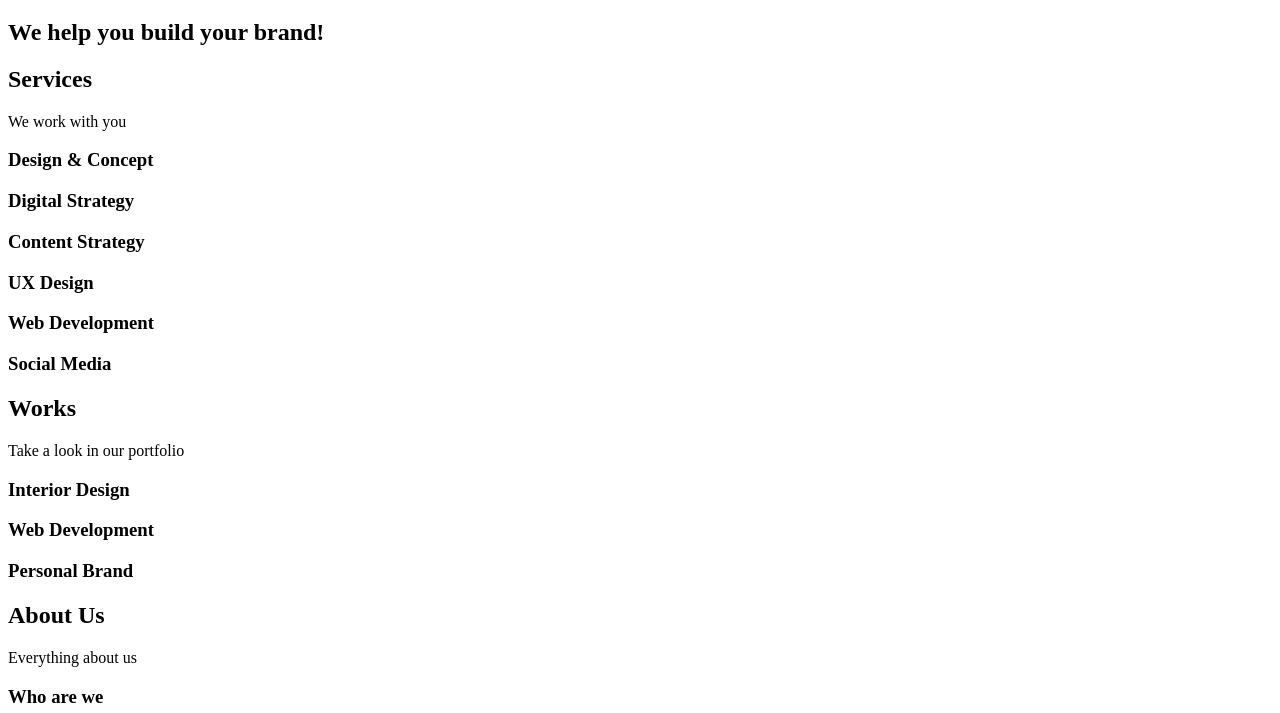
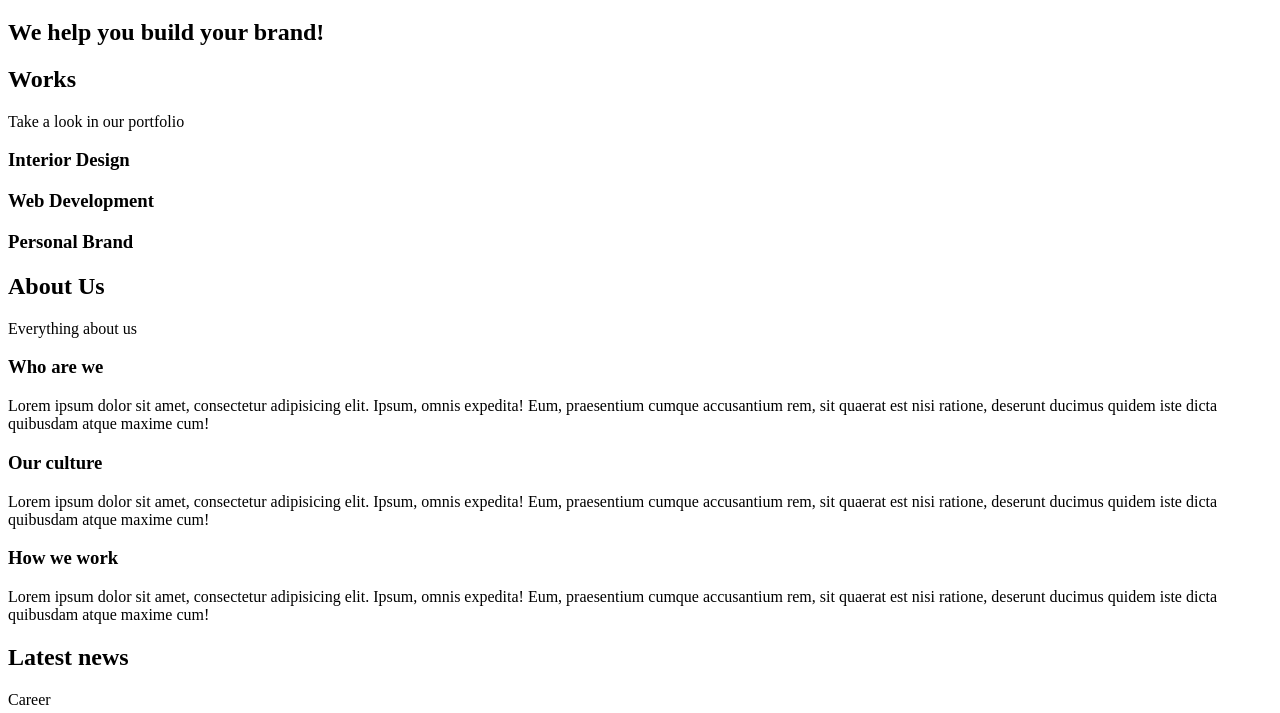
Before and after one commit to khairatAA/alx-frontend, a plain HTML site: page 0x00-html_advanced/15-index.html in a window 1280 px wide. Shown: the part 87-800 px from the top of the page. Drawn offline with Linux system fonts and the light colour scheme.

Commit message:
add: Div..

```diff
--- a/0x00-html_advanced/15-index.html
+++ b/0x00-html_advanced/15-index.html
@@ -22,25 +22,14 @@
     </div>
     <main>
       <h1>Homepage</h1>
+      <!-- Hero -->
       <div>
-        <!-- Hero -->
         <section>
           <h2>We help you build your brand!</h2>
         </section>
+      </div>
 
       <!-- Service -->
-        <section>
-          <h2>Services</h2>
-          <p>We work with you</p>
-
-          <h3>Design & Concept</h3>
-          <h3>Digital Strategy</h3>
-          <h3>Content Strategy</h3>
-          <h3>UX Design</h3>
-          <h3>Web Development</h3>
-          <h3>Social Media</h3>
-        </section>
-
       <!-- Works -->
       <section>
         <h2>Works</h2>
@@ -64,25 +53,25 @@
 
         <h3>Who are we</h3>
         <p>
-            Lorem ipsum dolor sit amet, consectetur adipisicing elit. Ipsum,
-            omnis expedita! Eum, praesentium cumque accusantium rem, sit quaerat
-            est nisi ratione, deserunt ducimus quidem iste dicta quibusdam atque
+          Lorem ipsum dolor sit amet, consectetur adipisicing elit. Ipsum, omnis
+          expedita! Eum, praesentium cumque accusantium rem, sit quaerat est
+          nisi ratione, deserunt ducimus quidem iste dicta quibusdam atque
           maxime cum!
         </p>
 
         <h3>Our culture</h3>
         <p>
-            Lorem ipsum dolor sit amet, consectetur adipisicing elit. Ipsum,
-            omnis expedita! Eum, praesentium cumque accusantium rem, sit quaerat
-            est nisi ratione, deserunt ducimus quidem iste dicta quibusdam atque
+          Lorem ipsum dolor sit amet, consectetur adipisicing elit. Ipsum, omnis
+          expedita! Eum, praesentium cumque accusantium rem, sit quaerat est
+          nisi ratione, deserunt ducimus quidem iste dicta quibusdam atque
           maxime cum!
         </p>
 
         <h3>How we work</h3>
         <p>
-            Lorem ipsum dolor sit amet, consectetur adipisicing elit. Ipsum,
-            omnis expedita! Eum, praesentium cumque accusantium rem, sit quaerat
-            est nisi ratione, deserunt ducimus quidem iste dicta quibusdam atque
+          Lorem ipsum dolor sit amet, consectetur adipisicing elit. Ipsum, omnis
+          expedita! Eum, praesentium cumque accusantium rem, sit quaerat est
+          nisi ratione, deserunt ducimus quidem iste dicta quibusdam atque
           maxime cum!
         </p>
       </section>
@@ -95,8 +84,8 @@
           <h3>Hoc loco tenere se Triarius non potuit.</h3>
           <p>
             Lorem ipsum dolor sit amet, consectetur adipiscing elit. Id
-              Sextilius factum negabat. Quo tandem modo? At eum nihili facit;
-              Quae contraria sunt his, malane?
+            Sextilius factum negabat. Quo tandem modo? At eum nihili facit; Quae
+            contraria sunt his, malane?
           </p>
         </article>
 
@@ -115,10 +104,10 @@
           <p>Social</p>
           <h3>Bestiarum vero nullum iudicium puto.</h3>
           <p>
-              Lorem ipsum dolor sit amet, consectetur adipiscing elit. Non
-              igitur bene. Quid enim est a Chrysippo praetermissum in Stoicis?
-              Pugnant Stoici cum Peripateticis. Prioris generis est docilitas,
-              memoria; Apparet statim, quae sint officia, quae actiones.
+            Lorem ipsum dolor sit amet, consectetur adipiscing elit. Non igitur
+            bene. Quid enim est a Chrysippo praetermissum in Stoicis? Pugnant
+            Stoici cum Peripateticis. Prioris generis est docilitas, memoria;
+            Apparet statim, quae sint officia, quae actiones.
           </p>
         </article>
       </section>
@@ -137,15 +126,12 @@
         <h2>Contact</h2>
         <p>We like to know new people</p>
         <p>
-            Lorem ipsum dolor sit amet, consectetur adipiscing elit. Id
-            Sextilius factum negabat. Quo tandem modo? At eum nihili facit; Quae
-            contraria sunt his, malane?
+          Lorem ipsum dolor sit amet, consectetur adipiscing elit. Id Sextilius
+          factum negabat. Quo tandem modo? At eum nihili facit; Quae contraria
+          sunt his, malane?
         </p>
       </section>
-      </div>
     </main>
-    <div>
     <footer>Footer</footer>
-    </div>
   </body>
 </html>
```
Lines whose indentation alone changed are shown as unchanged.
